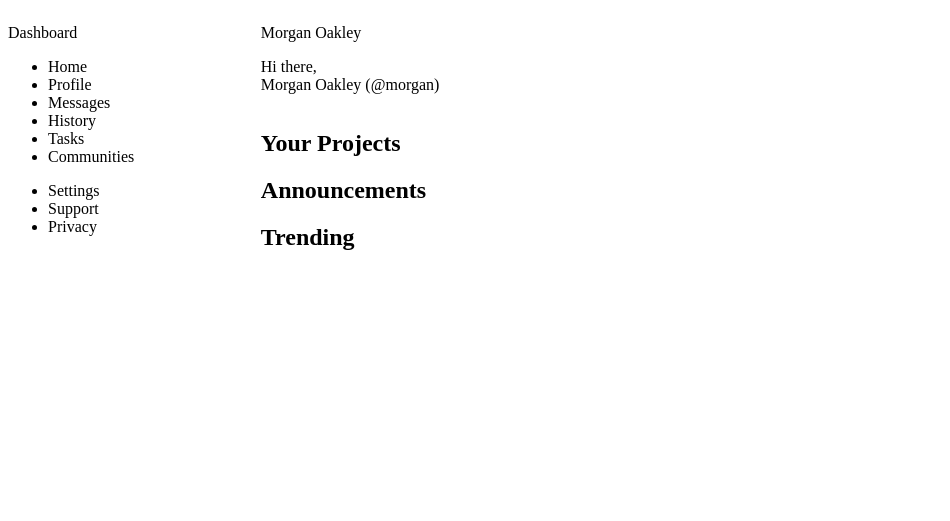
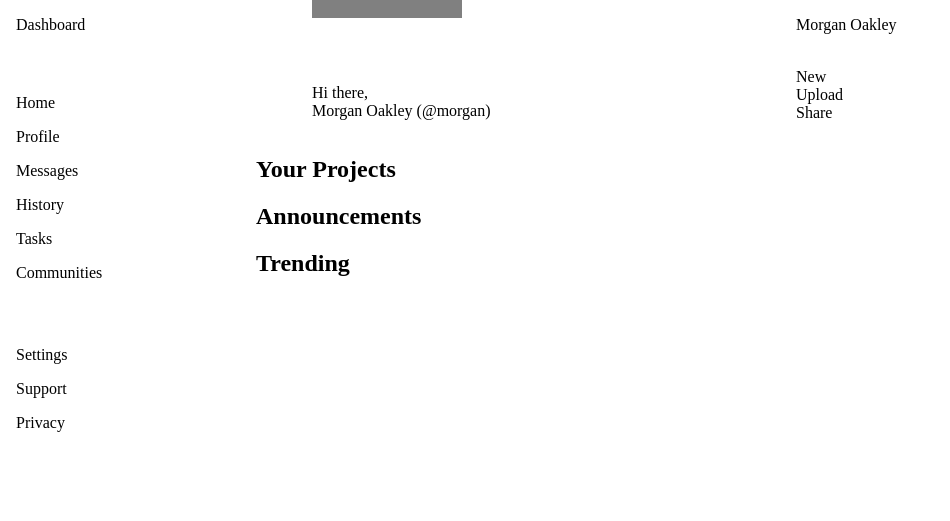
Before and after one commit to jnuguid1/admin-dashboard, a plain HTML site: page index.html in a window 1280 px wide. Shown: the whole page, without its empty margins (0-950 px from the left). Drawn offline with Linux system fonts and the light colour scheme.

Commit message:
Structure side bar container and grid of header container

```diff
--- a/index.html
+++ b/index.html
@@ -24,9 +24,9 @@
                 <p id="greeting">Hi there, <br> Morgan Oakley (@morgan)</p>
             </div>
             <div class="action-buttons-container">
-                <div class="new-button"></div>
-                <div class="upload-button"></div>
-                <div class="share-button"></div>
+                <div class="new-button">New</div>
+                <div class="upload-button">Upload</div>
+                <div class="share-button">Share</div>
             </div>
         </div>
         <nav class="sidebar-container">
--- a/style.css
+++ b/style.css
@@ -1,9 +1,54 @@
+:root {
+    font-size: 16px;
+}
+
+body {
+    margin: 0;
+}
+
 .container {
     display: grid;
     grid-template-columns: 1fr 4fr;
     grid-template-rows: 1fr 4fr;
 }
 
+/******************* Sidebar ***********************/
+
 .sidebar-container {
     grid-row: 1 / span 2;
+    padding-left: 16px;
+    padding-right: 18px;
 }
+
+.sidebar-container div,
+.sidebar-container ul {
+    margin-bottom: 56px;
+}
+
+ul {
+    padding: 0;
+}
+
+li {
+    list-style-type: none;
+}
+
+.sidebar-container li {
+    font-size: 1rem;
+    padding: 4px 0;
+    margin-bottom: 8px;
+}
+
+/********************** Header **********************/
+.header-container {
+    padding-left: 56px;
+    display: grid;
+    grid-template-rows: 1fr 1fr;
+    grid-template-columns: 2fr 2fr;
+}
+
+.search-bar {
+    background-color: grey;
+    width: 150px;
+    height: 18px;
+}
```
